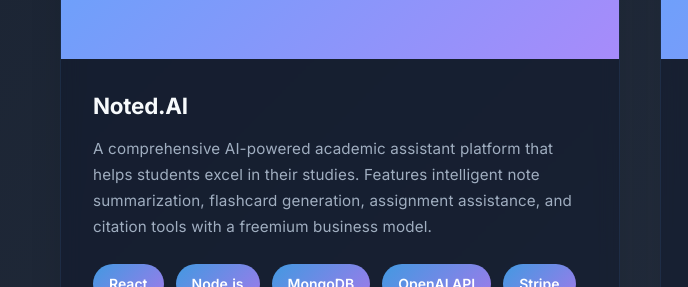
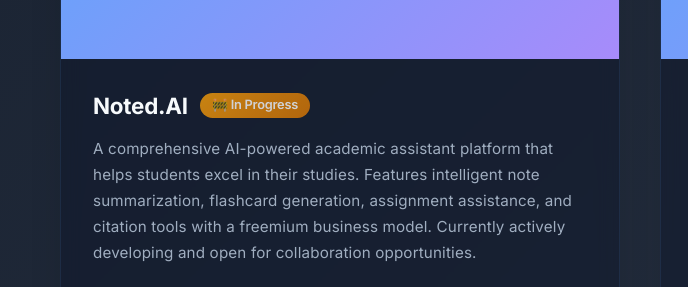
Before and after one commit to muiz2353673/portfolio, a plain HTML site: page index.html in a window 1280 px wide. Shown: the part 3594-3881 px from the top of the page, 0-688 px from the left. Drawn offline with Linux system fonts and the light colour scheme.

Commit message:
Add project status indicator and collaboration note for Noted.AI

```diff
--- a/index.html
+++ b/index.html
@@ -390,9 +390,15 @@
               </div>
             </div>
             <div class="project-content">
-              <h3>Noted.AI</h3>
+              <h3>
+                Noted.AI <span class="project-status">🚧 In Progress</span>
+              </h3>
               <p>
-                A comprehensive AI-powered academic assistant platform that helps students excel in their studies. Features intelligent note summarization, flashcard generation, assignment assistance, and citation tools with a freemium business model.
+                A comprehensive AI-powered academic assistant platform that
+                helps students excel in their studies. Features intelligent note
+                summarization, flashcard generation, assignment assistance, and
+                citation tools with a freemium business model. Currently
+                actively developing and open for collaboration opportunities.
               </p>
               <div class="project-tech">
                 <span>React</span>
@@ -403,7 +409,10 @@
                 <span>TypeScript</span>
               </div>
               <div class="project-links">
-                <a href="https://github.com/muiz2353673/note.ai.git" class="project-link">
+                <a
+                  href="https://github.com/muiz2353673/note.ai.git"
+                  class="project-link"
+                >
                   <i class="fab fa-github"></i> Code
                 </a>
               </div>
--- a/styles.css
+++ b/styles.css
@@ -916,6 +916,31 @@
   color: var(--text-primary);
   line-height: 1.3;
   letter-spacing: -0.01em;
+  display: flex;
+  align-items: center;
+  gap: 0.75rem;
+  flex-wrap: wrap;
+}
+
+.project-status {
+  font-size: 0.8rem;
+  font-weight: 600;
+  padding: 0.25rem 0.75rem;
+  border-radius: 20px;
+  background: linear-gradient(135deg, #f59e0b, #d97706);
+  color: white;
+  white-space: nowrap;
+  animation: pulse 2s infinite;
+}
+
+@keyframes pulse {
+  0%,
+  100% {
+    opacity: 1;
+  }
+  50% {
+    opacity: 0.8;
+  }
 }
 
 .project-content p {
```
